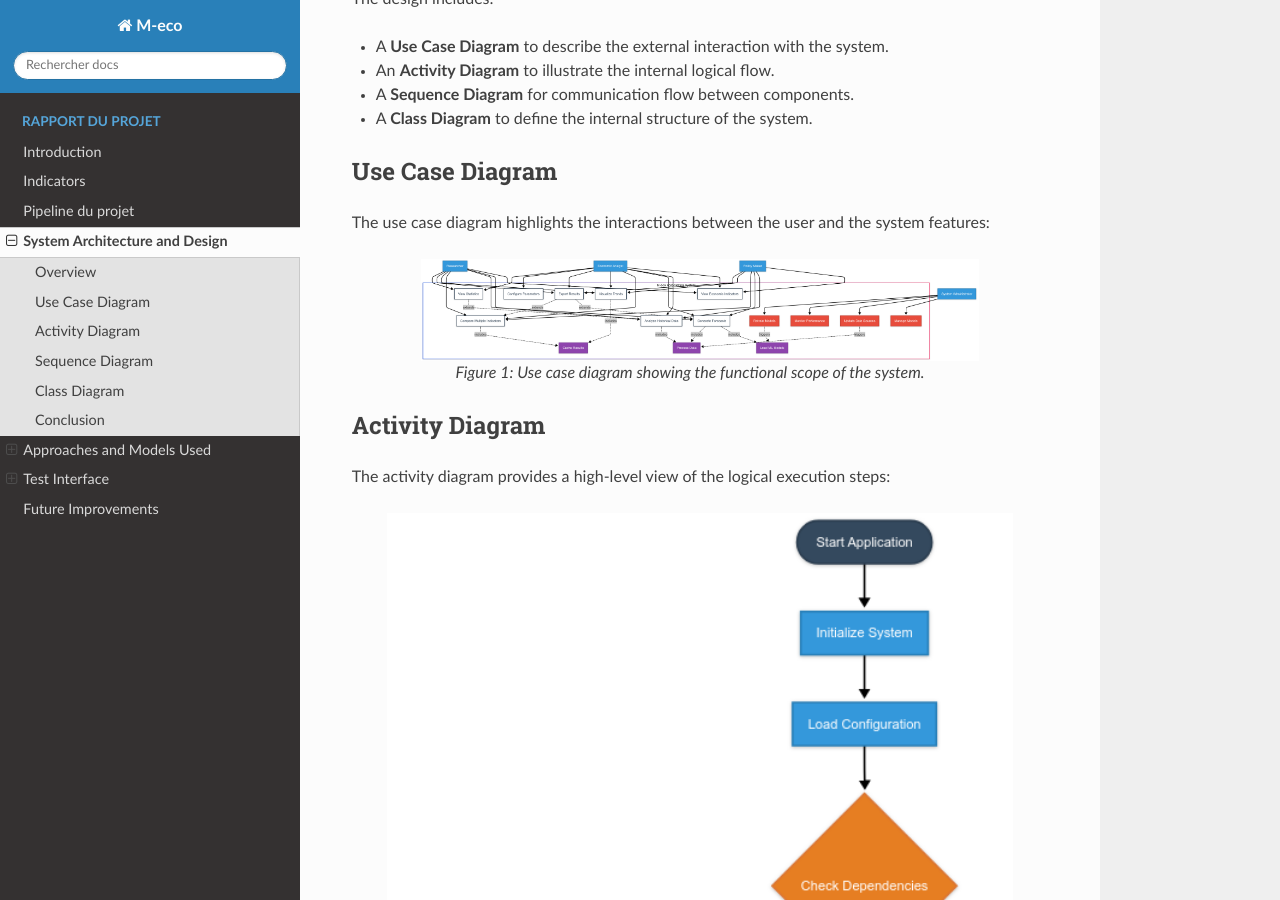
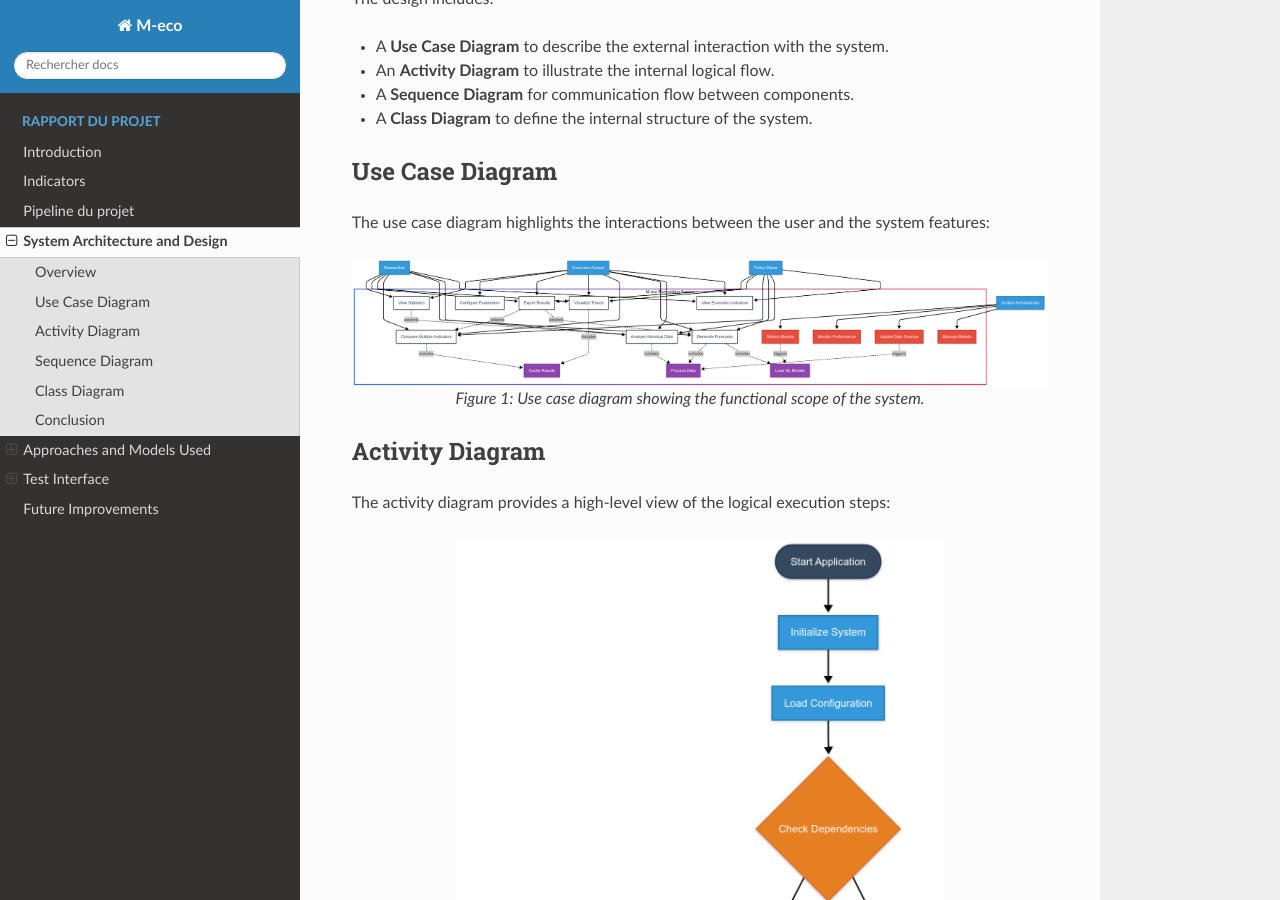
Before and after one commit to med-reda-nk/M_eco, a Sphinx documentation site: the page built from Documentation/uml.rst, in a window 1280 px wide and 900 px high, scrolled down 301 px. Built offline with Sphinx 7.4.7 and the Read the Docs theme 3.1.0, drawn with Linux system fonts in a browser that asks for light colours.

Commit message:
Update uml.rst

```diff
--- a/Documentation/uml.rst
+++ b/Documentation/uml.rst
@@ -21,7 +21,7 @@
 .. figure:: images/use.jpg
    :alt: Use Case Diagram
    :align: center
-   :width: 80%
+   :width: 100%
 
    Figure 1: Use case diagram showing the functional scope of the system.
 
@@ -33,7 +33,7 @@
 .. figure:: images/activity.jpg
    :alt: Activity Diagram
    :align: center
-   :width: 90%
+   :width: 70%
 
    Figure 2: Activity diagram representing the system’s operational flow from start to result presentation.
 
@@ -45,7 +45,7 @@
 .. figure:: images/sequence.jpg
    :alt: Sequence Diagram
    :align: center
-   :width: 90%
+   :width: 80%
 
    Figure 3: Sequence diagram illustrating the time-ordered communication between components during a user-initiated forecast.
 
```
